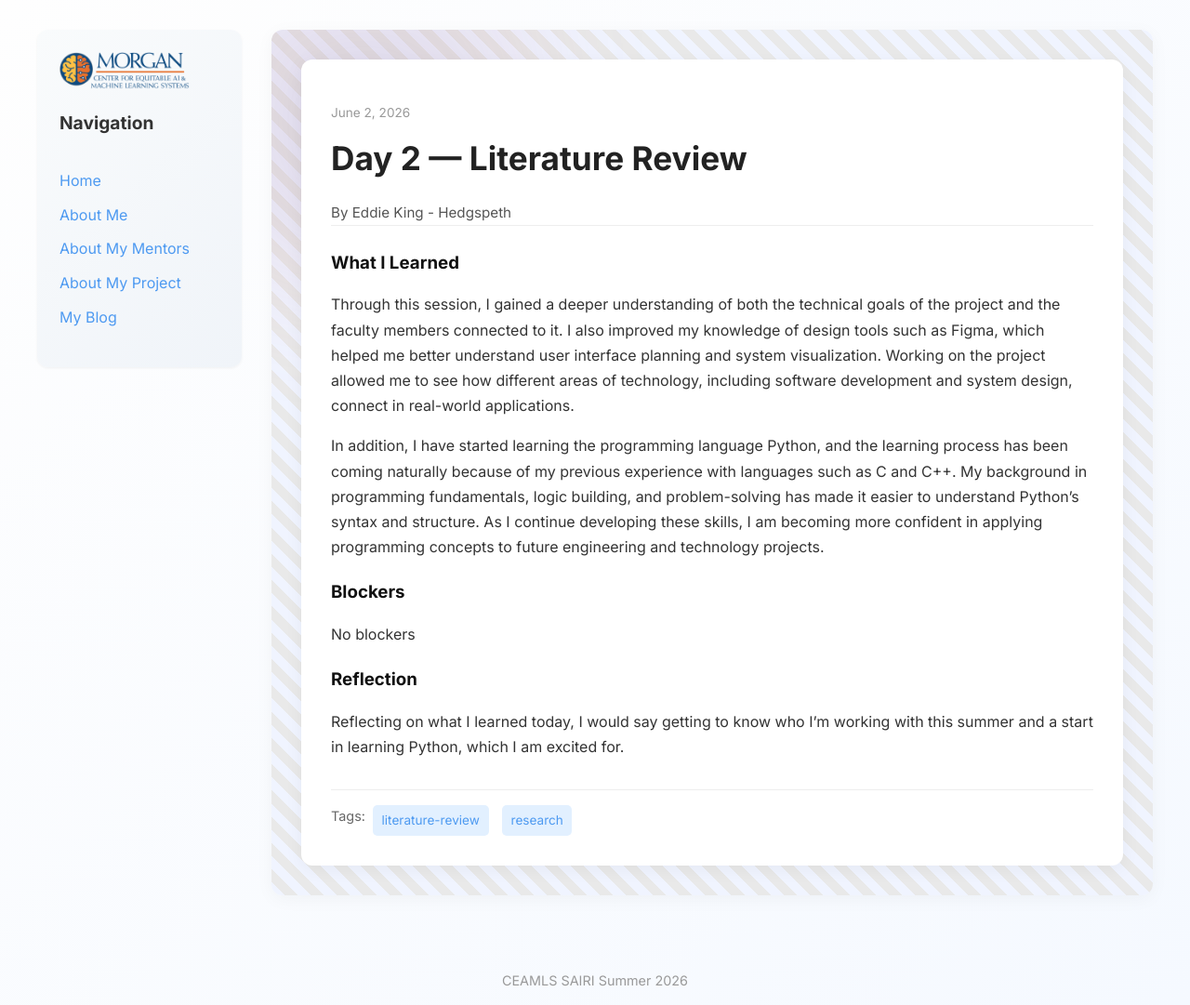
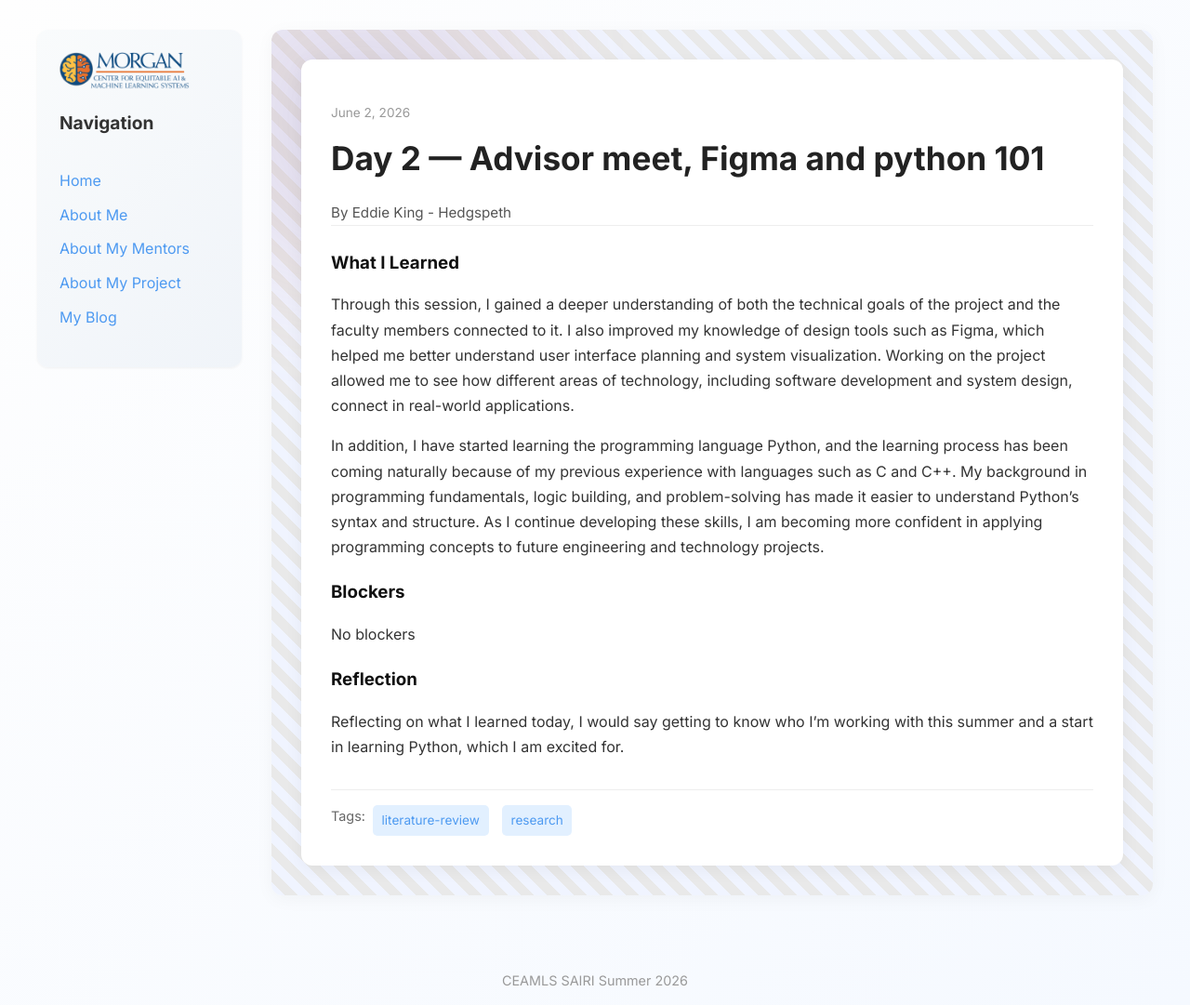
Before and after one commit to eddiejkh-del/eddiejkh-delceamls26.github.io, a Jekyll site: the page built from _posts/2026-05-27-day-2.md, in a window 1280 px wide. Shown: the whole page at 93% size. Built offline with Jekyll 4.4.1, drawn with Linux system fonts in a browser that asks for light colours.

Commit message:
Update 2026-05-27-day-2.md

```diff
--- a/_posts/2026-05-27-day-2.md
+++ b/_posts/2026-05-27-day-2.md
@@ -1,6 +1,6 @@
 ---
 layout: post
-title: "Day 2 — Literature Review"
+title: "Day 2 — Advisor meet, Figma and python 101"
 date: 2026-06-02
 permalink: /day2.html
 tags: ["literature-review", "research"]
```
